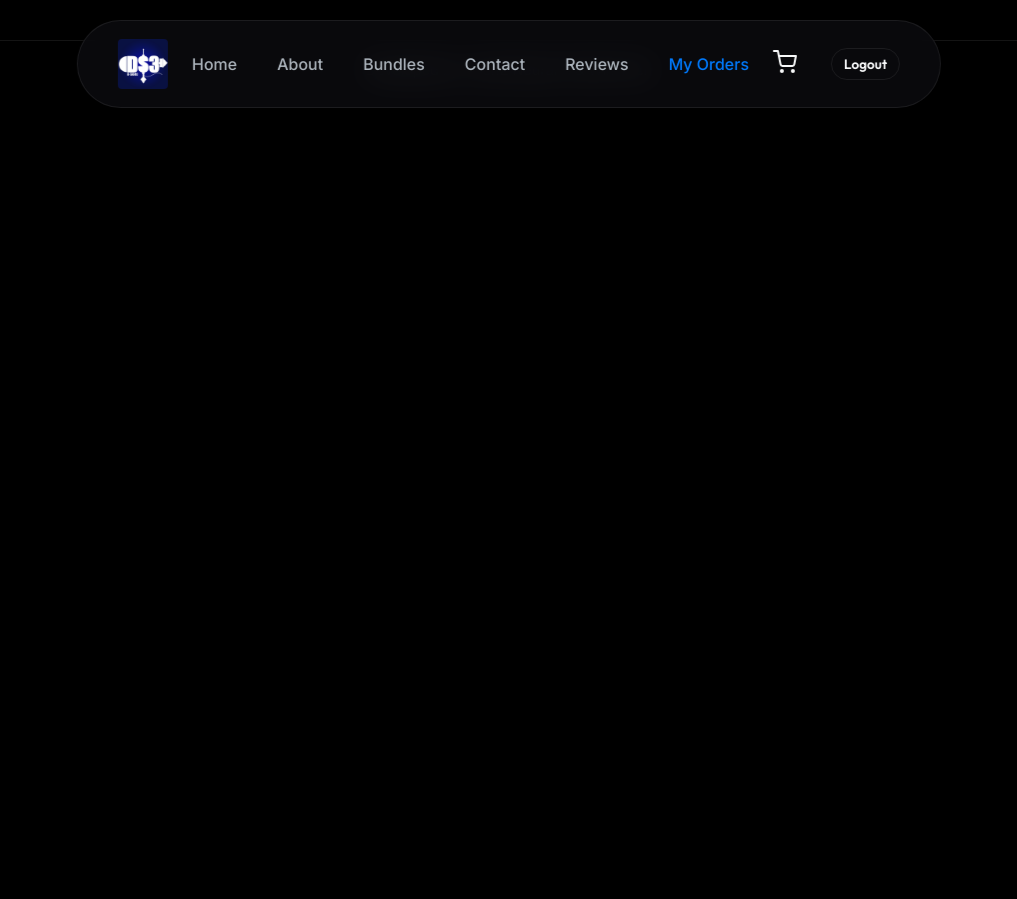
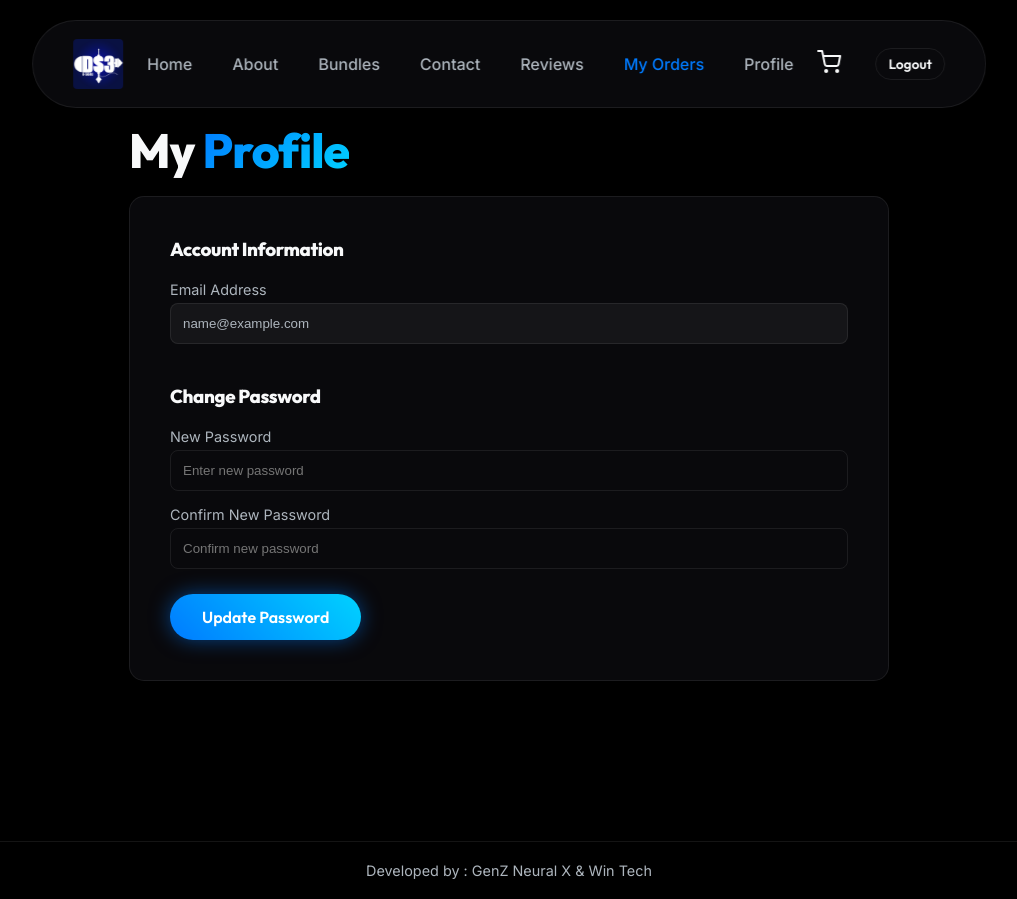
Before and after one commit to ragul-genz/video-editing-, a React (Vite) app: page /profile in a window 1280 px wide. Shown: the whole page, without its empty margins (131-1148 px from the left). Before the commit the page ends 800 px from the top, so only its background shows below. Built offline with nearby package versions, Linux system fonts and the light colour scheme; sample sign-in values are in the browser's storage.

Commit message:
feat: add related products and user profile settings

```diff
--- a/src/App.jsx
+++ b/src/App.jsx
@@ -8,6 +8,7 @@ import Bundles from './pages/Bundles';
 import Contact from './pages/Contact';
 import Reviews from './pages/Reviews';
 import MyOrders from './pages/MyOrders';
+import Profile from './pages/Profile';
 import AdminLogin from './pages/AdminLogin';
 import AdminDashboard from './pages/AdminDashboard';
 import Auth from './pages/Auth';
@@ -68,6 +69,7 @@ const AppContent = () => {
           <Route path="/contact" element={<ProtectedRoute><Contact /></ProtectedRoute>} />
           <Route path="/reviews" element={<ProtectedRoute><Reviews /></ProtectedRoute>} />
           <Route path="/my-orders" element={<ProtectedRoute><MyOrders /></ProtectedRoute>} />
+          <Route path="/profile" element={<ProtectedRoute><Profile /></ProtectedRoute>} />
           <Route path="/admin" element={<AdminLogin />} />
           <Route path="/admin/dashboard" element={<AdminDashboard />} />
         </Routes>
@@ -86,6 +88,7 @@ const AppContent = () => {
             isOpen={!!selectedProduct}
             onClose={() => setSelectedProduct(null)}
             addToCart={addToCart}
+            onProductClick={openProductDetails}
           />
           <footer style={{ textAlign: 'center', padding: '20px', color: 'var(--text-muted)', fontSize: '0.9rem', borderTop: '1px solid var(--glass-border)', marginTop: '40px' }}>
             Developed by : GenZ Neural X & Win Tech
--- a/src/components/Navbar.jsx
+++ b/src/components/Navbar.jsx
@@ -29,6 +29,7 @@ const Navbar = ({ cartCount = 0, onCartClick }) => {
           <li><Link to="/contact" onClick={closeMenu}>Contact</Link></li>
           <li><Link to="/reviews" onClick={closeMenu}>Reviews</Link></li>
           <li><Link to="/my-orders" onClick={closeMenu} style={{ color: 'var(--primary)' }}>My Orders</Link></li>
+          {currentUser && <li><Link to="/profile" onClick={closeMenu}>Profile</Link></li>}
         </ul>
 
         <div className="nav-actions">
--- a/src/components/ProductModal.css
+++ b/src/components/ProductModal.css
@@ -171,6 +171,66 @@
   font-size: 1.2rem;
 }
 
+.related-products-section {
+  border-top: 1px solid var(--glass-border);
+  padding-top: 10px;
+  margin-top: 20px;
+}
+
+.related-grid {
+  display: grid;
+  grid-template-columns: repeat(auto-fill, minmax(180px, 1fr));
+  gap: 15px;
+}
+
+.related-card {
+  padding: 10px;
+  border-radius: 10px;
+  cursor: pointer;
+  display: flex;
+  align-items: center;
+  gap: 10px;
+  transition: transform 0.2s ease, background 0.3s ease;
+}
+
+.related-card:hover {
+  transform: translateY(-3px);
+  background: rgba(255, 255, 255, 0.1);
+}
+
+.related-card img {
+  width: 50px;
+  height: 50px;
+  border-radius: 6px;
+  object-fit: cover;
+}
+
+.related-icon {
+  width: 50px;
+  height: 50px;
+  border-radius: 6px;
+  display: flex;
+  align-items: center;
+  justify-content: center;
+  font-size: 1.5rem;
+  background: rgba(255, 255, 255, 0.05);
+}
+
+.related-info h4 {
+  font-size: 0.85rem;
+  margin: 0 0 3px 0;
+  display: -webkit-box;
+  -webkit-line-clamp: 2;
+  -webkit-box-orient: vertical;
+  overflow: hidden;
+}
+
+.related-info p {
+  font-size: 0.8rem;
+  color: var(--text-muted);
+  margin: 0;
+}
+
 @media (max-width: 768px) {
   .modal-body {
     padding: 20px;
--- a/src/components/ProductModal.jsx
+++ b/src/components/ProductModal.jsx
@@ -1,9 +1,17 @@
-import React, { useState } from 'react';
+import React, { useContext } from 'react';
 import './ProductModal.css';
 import DemoPlayer from './DemoPlayer';
+import { AppContext } from '../context/AppContext';
 
-const ProductModal = ({ product, isOpen, onClose, addToCart }) => {
+const ProductModal = ({ product, isOpen, onClose, addToCart, onProductClick }) => {
+  const { products } = useContext(AppContext);
+
   if (!isOpen || !product) return null;
+
+  const relatedProducts = products
+    .filter(p => p.id !== product.id)
+    .sort(() => 0.5 - Math.random())
+    .slice(0, 3);
 
   return (
     <>
@@ -63,6 +71,31 @@ const ProductModal = ({ product, isOpen, onClose, addToCart }) => {
               Add Bundle to Cart
             </button>
           </div>
+
+          {relatedProducts.length > 0 && (
+            <div className="related-products-section">
+              <h3 style={{ marginTop: '30px', marginBottom: '15px', fontSize: '1.1rem' }}>You might also like...</h3>
+              <div className="related-grid">
+                {relatedProducts.map(related => (
+                  <div
+                    key={related.id}
+                    className="related-card glass-panel"
+                    onClick={() => onProductClick && onProductClick(related)}
+                  >
+                    {related.image ? (
+                      <img src={related.image} alt={related.title} />
+                    ) : (
+                      <div className="related-icon">{related.icon}</div>
+                    )}
+                    <div className="related-info">
+                      <h4>{related.title}</h4>
+                      <p>{related.price}</p>
+                    </div>
+                  </div>
+                ))}
+              </div>
+            </div>
+          )}
         </div>
       </div>
     </>
--- a/src/context/AppContext.jsx
+++ b/src/context/AppContext.jsx
@@ -123,6 +123,16 @@ export const AppContextProvider = ({ children }) => {
     return () => window.removeEventListener('storage', handleStorageChange);
   }, []);
 
+  const updateUserPassword = (email, newPassword) => {
+    const updatedUsers = users.map(u => u.email === email ? { ...u, password: newPassword } : u);
+    setUsers(updatedUsers);
+
+    // If the currently logged-in user is updated, update currentUser state as well
+    if (currentUser?.email === email) {
+      setCurrentUser({ ...currentUser, password: newPassword });
+    }
+  };
+
   return (
     <AppContext.Provider value={{
       products, setProducts,
@@ -130,7 +140,8 @@ export const AppContextProvider = ({ children }) => {
       orders, setOrders,
       users, setUsers,
       currentUser, setCurrentUser,
-      toasts, addToast, removeToast
+      toasts, addToast, removeToast,
+      updateUserPassword
     }}>
       {children}
     </AppContext.Provider>
--- /dev/null
+++ b/src/pages/Profile.jsx
@@ -0,0 +1,75 @@
+import React, { useState, useContext } from 'react';
+import { AppContext } from '../context/AppContext';
+
+const Profile = () => {
+  const { currentUser, updateUserPassword, addToast } = useContext(AppContext);
+  const [newPassword, setNewPassword] = useState('');
+  const [confirmPassword, setConfirmPassword] = useState('');
+
+  const handleUpdatePassword = (e) => {
+    e.preventDefault();
+    if (newPassword.length < 6) {
+      addToast("Password must be at least 6 characters long.", "error");
+      return;
+    }
+    if (newPassword !== confirmPassword) {
+      addToast("Passwords do not match.", "error");
+      return;
+    }
+
+    updateUserPassword(currentUser.email, newPassword);
+    addToast("Password updated successfully!", "success");
+    setNewPassword('');
+    setConfirmPassword('');
+  };
+
+  return (
+    <section style={{ padding: '120px 20px', maxWidth: '800px', margin: '0 auto', minHeight: '80vh' }}>
+      <h1 className="section-title">My <span className="text-gradient">Profile</span></h1>
+
+      <div className="glass-panel" style={{ padding: '40px', borderRadius: '15px' }}>
+        <h3 style={{ marginBottom: '20px' }}>Account Information</h3>
+        <div style={{ display: 'flex', flexDirection: 'column', gap: '15px', marginBottom: '40px' }}>
+          <div>
+            <label style={{ display: 'block', color: 'var(--text-muted)', fontSize: '0.9rem', marginBottom: '5px' }}>Email Address</label>
+            <input
+              type="email"
+              value={currentUser?.email || ''}
+              disabled
+              style={{ width: '100%', padding: '12px', borderRadius: '8px', border: '1px solid var(--glass-border)', background: 'rgba(255,255,255,0.05)', color: 'var(--text-muted)' }}
+            />
+          </div>
+        </div>
+
+        <h3 style={{ marginBottom: '20px' }}>Change Password</h3>
+        <form onSubmit={handleUpdatePassword} style={{ display: 'flex', flexDirection: 'column', gap: '15px' }}>
+          <div>
+            <label style={{ display: 'block', color: 'var(--text-muted)', fontSize: '0.9rem', marginBottom: '5px' }}>New Password</label>
+            <input
+              type="password"
+              placeholder="Enter new password"
+              value={newPassword}
+              onChange={(e) => setNewPassword(e.target.value)}
+              required
+              style={{ width: '100%', padding: '12px', borderRadius: '8px', border: '1px solid var(--glass-border)', background: 'transparent', color: 'white', outline: 'none' }}
+            />
+          </div>
+          <div>
+            <label style={{ display: 'block', color: 'var(--text-muted)', fontSize: '0.9rem', marginBottom: '5px' }}>Confirm New Password</label>
+            <input
+              type="password"
+              placeholder="Confirm new password"
+              value={confirmPassword}
+              onChange={(e) => setConfirmPassword(e.target.value)}
+              required
+              style={{ width: '100%', padding: '12px', borderRadius: '8px', border: '1px solid var(--glass-border)', background: 'transparent', color: 'white', outline: 'none' }}
+            />
+          </div>
+          <button type="submit" className="btn-primary" style={{ alignSelf: 'flex-start', marginTop: '10px' }}>Update Password</button>
+        </form>
+      </div>
+    </section>
+  );
+};
+
+export default Profile;
```
